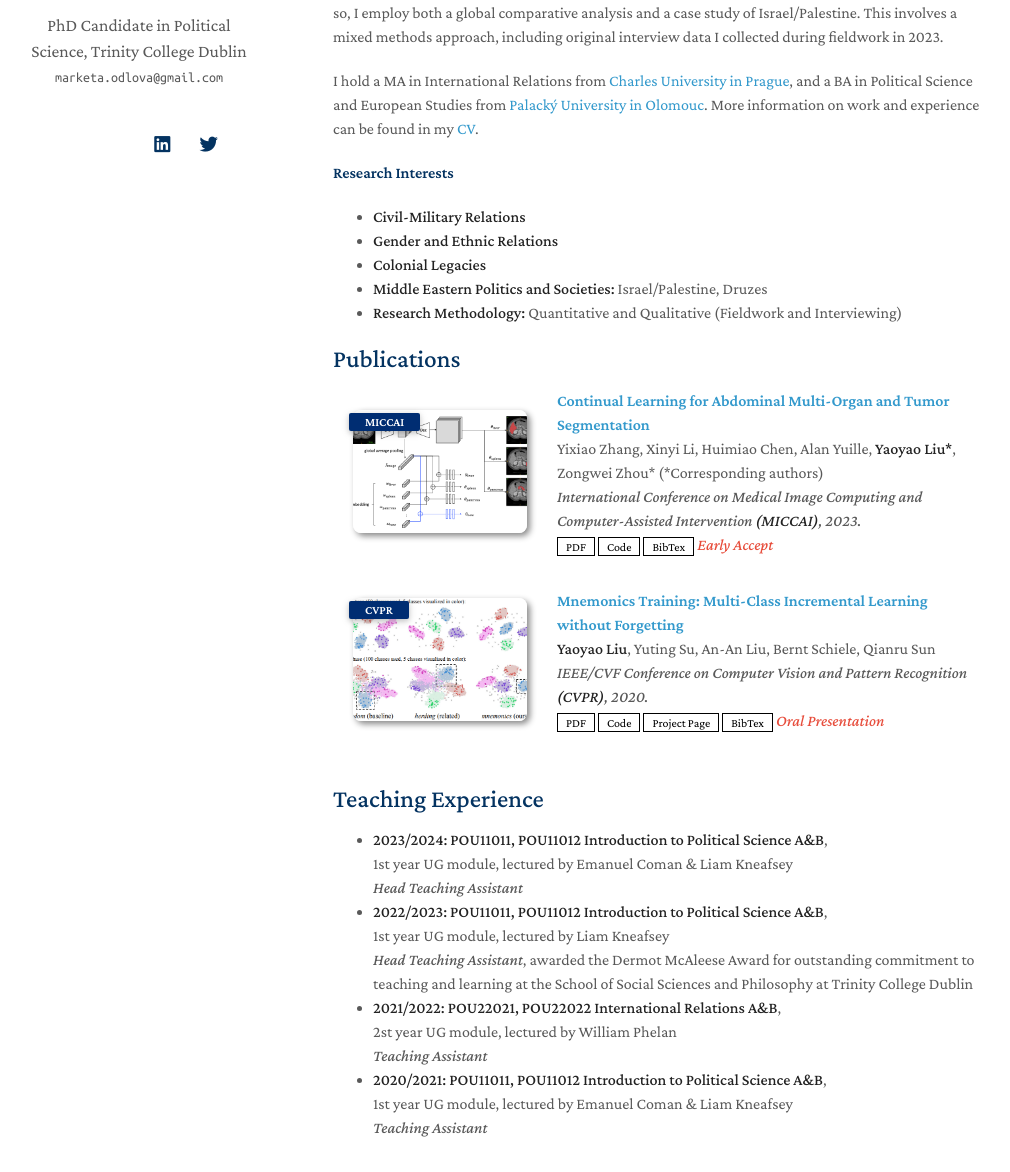
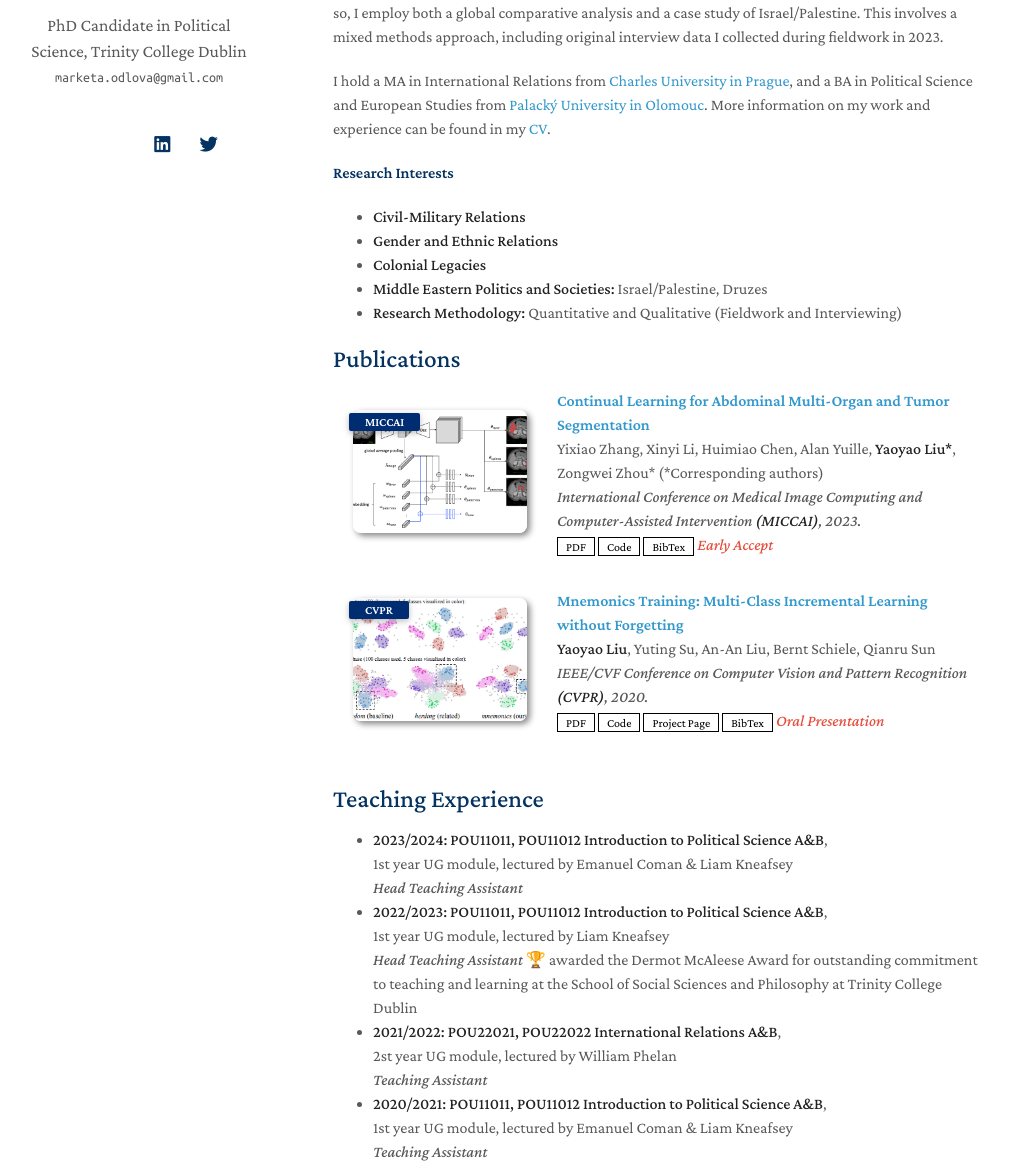
Before and after one commit to marketao/marketao.github.io, a Jekyll site: the page built from index.md, in a window 1280 px wide and 1400 px high. Shown: the part 228-1400 px from the top of the window, without its empty margins (137-1147 px from the left). Built offline with Jekyll 4.4.1, drawn with Linux system fonts in a browser that asks for light colours; nearby versions of some CDN libraries; a style sheet for code colours, icons or effects is not loaded; our own code applies the rules of GitHub Pages for plain Markdown files.

```diff
--- a/index.md
+++ b/index.md
@@ -6,7 +6,7 @@ layout: homepage
 
 I am a 4th year PhD candidate at the Department of Political Science at <a href="http://tcd.ie" target="_blank">Trinity College Dublin</a>. My research focuses on the interaction between civil-military relations, ethnicity, gender, and colonialism. In my dissertation, <em>Essays on the Impact of Conscription on Marginalized Groups</em>, I investigate the determinants of ethnically selective conscription and explore the impact of conscription on citizenship and political and civic engagement of ethnic minorities and women. To do so, I employ both a global comparative analysis and a case study of Israel/Palestine. This involves a mixed methods approach, including original interview data I collected during fieldwork in 2023.
 
-I hold a MA in International Relations from <a href="http://cuni.cz" target="_blank">Charles University in Prague</a>, and a BA in Political Science and European Studies from <a href="http://upol.cz" target="_blank">Palacký University in Olomouc</a>. More information on work and experience can be found in my [CV](assets/files/curriculum_vitae.pdf).
+I hold a MA in International Relations from <a href="http://cuni.cz" target="_blank">Charles University in Prague</a>, and a BA in Political Science and European Studies from <a href="http://upol.cz" target="_blank">Palacký University in Olomouc</a>. More information on my work and experience can be found in my [CV](assets/files/curriculum_vitae.pdf).
 
 #### Research Interests
 
@@ -25,7 +25,7 @@ I hold a MA in International Relations from <a href="http://cuni.cz" target="_bl
 <em>Head Teaching Assistant</em>
 - **2022/2023: POU11011, POU11012 Introduction to Political Science A&B**,<br>
 1st year UG module, lectured by Liam Kneafsey <br>
-<em>Head Teaching Assistant</em>, awarded the Dermot McAleese Award for outstanding commitment to teaching and learning at the School of Social Sciences and Philosophy at Trinity College Dublin
+<em>Head Teaching Assistant</em> 🏆 awarded the Dermot McAleese Award for outstanding commitment to teaching and learning at the School of Social Sciences and Philosophy at Trinity College Dublin
 - **2021/2022: POU22021, POU22022 International Relations A&B**,<br>
 2st year UG module, lectured by William Phelan<br>
 <em>Teaching Assistant</em>
```
